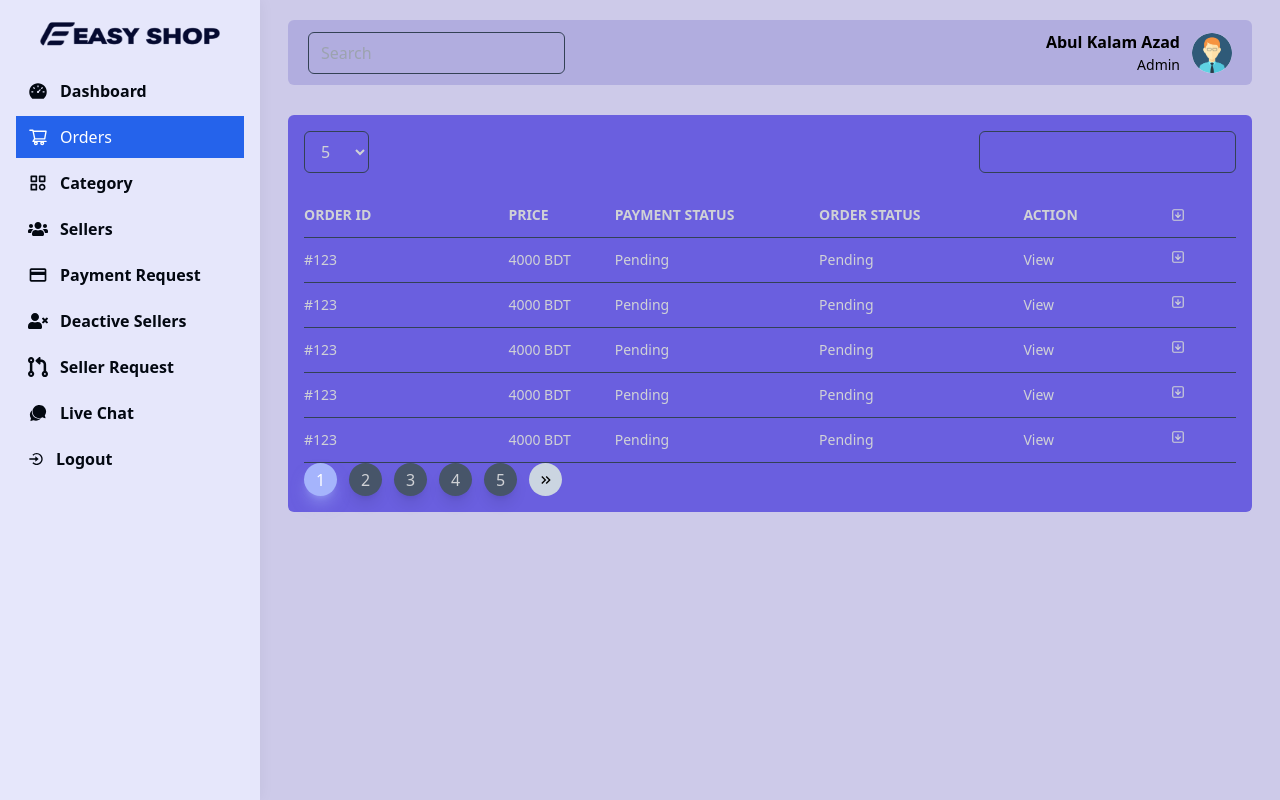
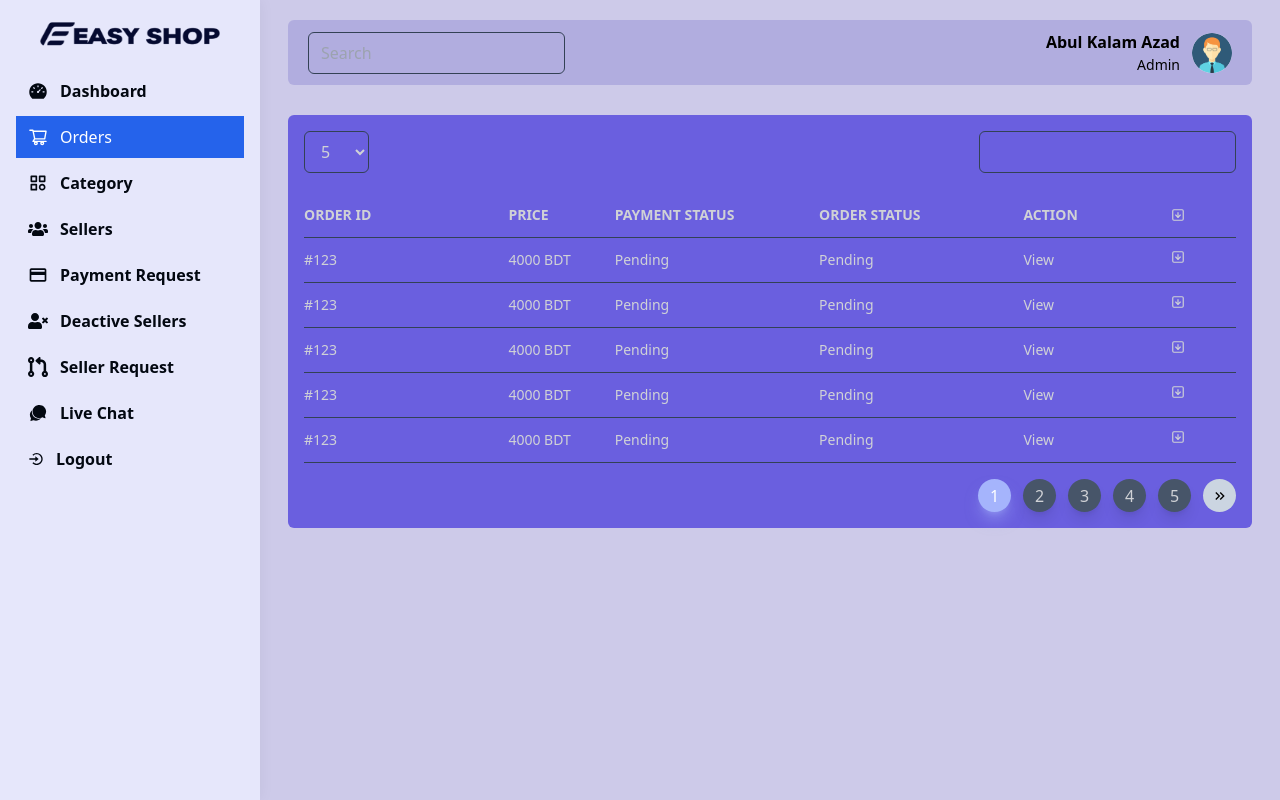
Before and after one commit to RubelAzad/mern_multivendor_ecommerce, a React (Create React App) app in the folder dashboard/: page /admin/dashboard/orders in a window 1280 px wide. Built offline with nearby package versions, Linux system fonts and the light colour scheme.

Commit message:
order page design done

```diff
--- a/dashboard/src/views/admin/Orders.jsx
+++ b/dashboard/src/views/admin/Orders.jsx
@@ -65,8 +65,10 @@ const Orders = () => {
                         ))}
                     </div>
                 </div>
+                <div className='w-full flex justify-end mt-4 bottom-4 right-4'>
 
-                <Pagination pageNumber={currentPage} setPageNumber={setCurrentPage} totalItem={totalItems} parPage={perPage} showItem={5} />
+                    <Pagination pageNumber={currentPage} setPageNumber={setCurrentPage} totalItem={totalItems} parPage={perPage} showItem={5} />
+                </div>
             </div>
         </div>
     );
```
